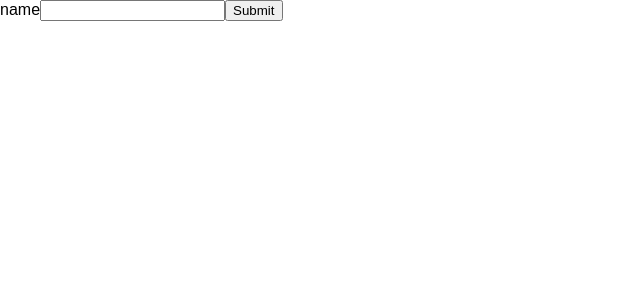
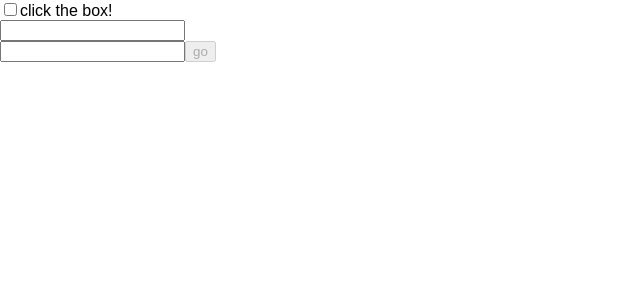
Before and after one commit to wutaotao2015/firstReact, a React (Create React App) app: page / in a window 1280 px wide. Shown: the top 300 px of the page, without its empty margins (0-640 px from the left). Built offline with nearby package versions, Linux system fonts and the light colour scheme.

Commit message:
参考React中文官网教程3

```diff
--- a/src/ControlledForm.jsx
+++ b/src/ControlledForm.jsx
@@ -4,11 +4,12 @@ export default class ControlledForm extends Component {
 
     constructor(props) {
         super(props);
-        this.state = {value: ''};
-        this.handleOnChange = this.handleOnChange.bind(this);
+        // this.state = {value: 'please input something'};
+        this.state = {value: 2};
+        this.handleChange = this.handleChange.bind(this);
         this.handleSubmit = this.handleSubmit.bind(this);
     }
-    handleOnChange(event){
+    handleChange(event){
         this.setState({
             value: event.target.value.toUpperCase()
         })
@@ -19,12 +20,18 @@ export default class ControlledForm extends Component {
     }
     render(){
         return (<div>
-            <form >
+            <form onSubmit={this.handleSubmit}>
                 <label>
                     name
-                    <input value={this.state.value} onChange={this.handleOnChange}/>
+                    {/*<input type="text" value={this.state.value} onChange={this.handleOnChange}/>*/}
+                    {/*<textarea value={this.state.value} onChange={this.handleChange}/>*/}
+                    <select value={this.state.value} onChange={this.handleChange}>
+                        <option value="0">a</option>
+                        <option value="1">b</option>
+                        <option value="2">c</option>
+                    </select>
                 </label>
-                <input type="submit" value="Submit" onClick={this.handleSubmit}/>
+                <input type="submit" value="Submit"/>
             </form>
         </div>);
     }
--- /dev/null
+++ b/src/MultipleValueForm.jsx
@@ -0,0 +1,66 @@
+import React, {Component} from 'react';
+
+export default class MultipleValueForm extends Component {
+
+    constructor(props) {
+        super(props);
+        this.state = {
+            isChecked: false,
+            username: '',
+            password: ''
+        };
+        this.handleChange = this.handleChange.bind(this);
+        this.handleSubmit = this.handleSubmit.bind(this);
+    }
+
+    handleChange(event) {
+        //怎么获取输入框对应的state属性名:  增加name属性 直接由event.target.name获取到name属性
+        const target = event.target;
+        const name = target.name;
+        //复选框value的true,false值 由target.checked 属性获得
+        const value = target.type === 'checkbox' ? target.checked : target.value;
+        this.setState({
+            [name]: value
+        });
+    }
+
+    canSubmit() {
+        const {username, password} = this.state;
+        return username.length > 0 && password.length > 0;
+    }
+
+    handleSubmit(e) {
+        if (!this.canSubmit()) {
+            e.preventDefault();
+            return;
+        }
+        const {isChecked, username, password} = this.state;
+        console.log("submit value: " + this.state.isChecked + " " + this.state.username + " " + this.state.password);
+    }
+
+    render() {
+        const enabledButton = this.canSubmit();
+        return (
+            <div>
+                {/*form中普通button点击后触发提交表单按钮 是因为按钮默认的type="submit"
+                    另: caveat!  在输入框有值时按回车键也会提交。google浏览器下输入项有空时按回车也无法提交
+                */}
+                <form onSubmit={this.handleSubmit}>
+                    <input type="checkbox"
+                           name="isChecked"
+                           checked={this.state.isChecked}
+                           onChange={this.handleChange}/>click the box!<br/>
+                    <input type="text"
+                           name="username"
+                           value={this.state.username}
+                           onChange={this.handleChange}/><br/>
+                    <input type="text"
+                           name="password"
+                           value={this.state.password}
+                           onChange={this.handleChange}/>
+                    <button disabled={!enabledButton}>go</button>
+                </form>
+            </div>
+        );
+    }
+}
--- a/src/index.js
+++ b/src/index.js
@@ -7,6 +7,7 @@ import registerServiceWorker from './registerServiceWorker';
 import Toggle from "./Toggle";
 import Page from "./Page.jsx";
 import ControlledForm from "./ControlledForm.jsx";
+import MultipleValueForm from "./MultipleValueForm";
 // ReactDOM.render( <App />, document.getElementById('root') );
 // ReactDOM.render(<Clock/>, document.getElementById('root'))
 function ClockArmy() {
@@ -73,5 +74,12 @@ const form = <form>
     <input type="submit" value="Submit"/>
 </form>;
 // ReactDOM.render(form, document.getElementById('root'))
-ReactDOM.render(<ControlledForm/>, document.getElementById('root'));
+// ReactDOM.render(<ControlledForm/>, document.getElementById('root'));
+const select = <select>
+    <option>a</option>
+    <option selected>b</option>
+    <option>b</option>
+</select>;
+// ReactDOM.render(select, document.getElementById('root'))
+ReactDOM.render(<MultipleValueForm/>, document.getElementById('root'));
 registerServiceWorker();
```
